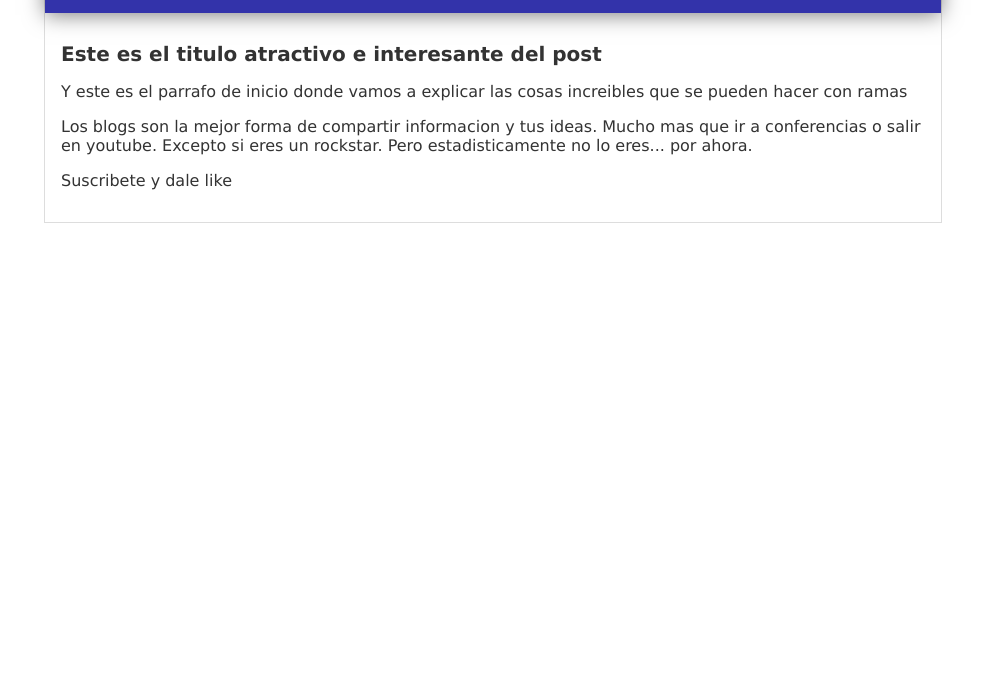
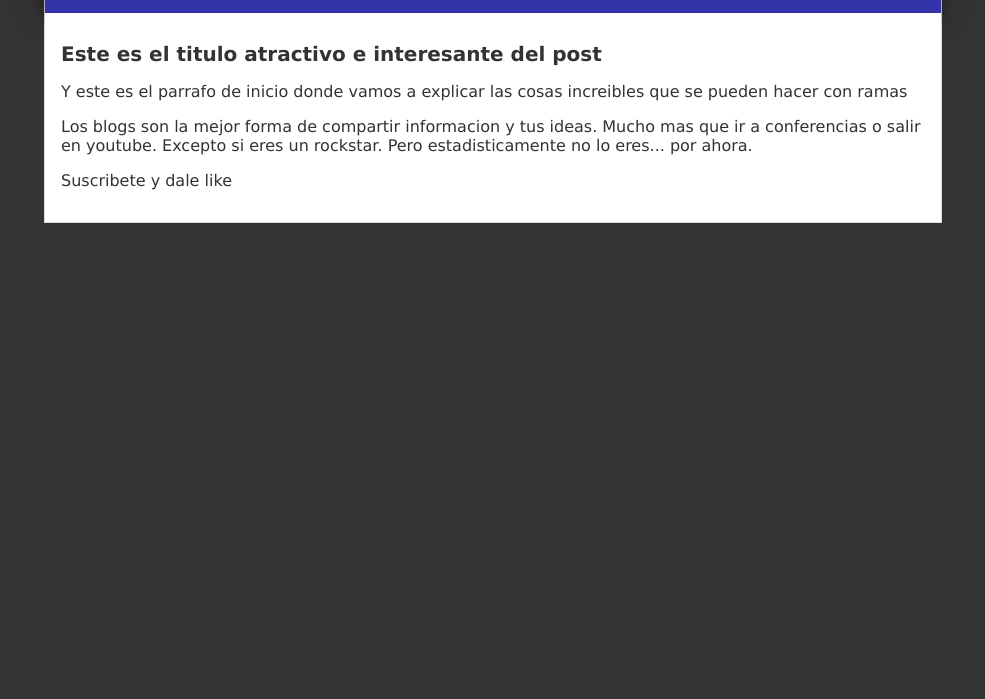
Before and after one commit to matein01/Blog, a plain HTML site: page blogpost.html in a window 1280 px wide. Shown: the part 101-800 px from the top of the page, without its empty margins (147-1132 px from the left). Drawn offline with Linux system fonts and the light colour scheme.

Commit message:
Agrgue unos colores

```diff
--- a/css/estilos.css
+++ b/css/estilos.css
@@ -6,6 +6,7 @@ body {
   font-size: 16px;
   margin: 0;
   padding: 0;
+  background-color: #333;
 }
 #container {
   width: 70%;
@@ -16,6 +17,7 @@ body {
 }
 #post {
   padding: 1rem;
+  background-color: white;
 }
 #container h1 {
   font-size: 20px;
```
